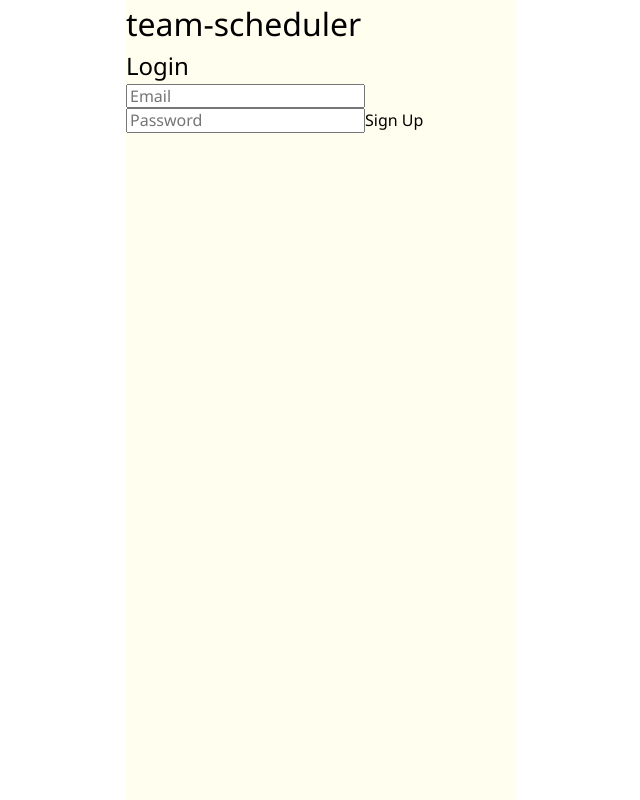
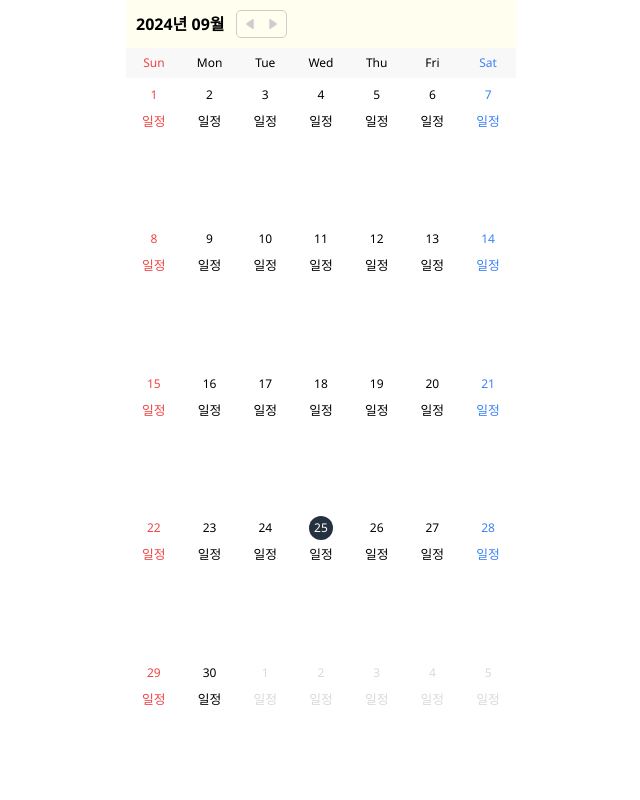
Before and after one commit to gustn1029/team-scheduler, a React (Vite) app: page / in a window 1280 px wide. Shown: the whole page, without its empty margins (319-959 px from the left). Built offline with nearby package versions, Linux system fonts and the light colour scheme; no server answers; a web font is replaced by a local one.

Commit message:
라우트 설정

```diff
--- a/src/App.tsx
+++ b/src/App.tsx
@@ -1,14 +1,20 @@
-import Login from "./components/pages/Login";
-import { SignUp } from "./components/pages/SignUp/SignUp";
+import Home from "./components/pages/home/Home";
+// import Login from "./components/pages/Login";
+// import { SignUp } from "./components/pages/SignUp/SignUp";
 import { useUserData } from "./hooks/useUserDataHook";
+import { BrowserRouter, Routes, Route } from "react-router-dom";
 
 function App() {
   useUserData();
   return (
     <>
-      <h1>team-scheduler</h1>
-      <Login />
-      <SignUp />
+      {/* <Login />*/}
+      {/* <SignUp />  */}
+      <BrowserRouter>
+        <Routes>
+          <Route path="/" element={<Home />} />
+        </Routes>
+      </BrowserRouter>
     </>
   );
 }
```
